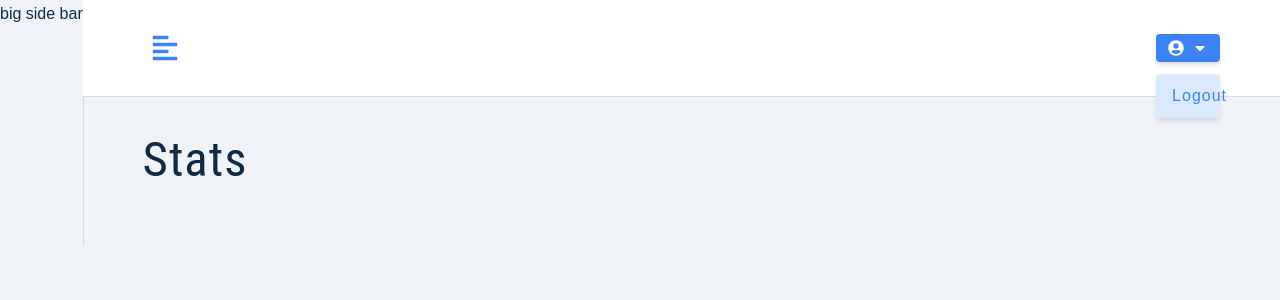
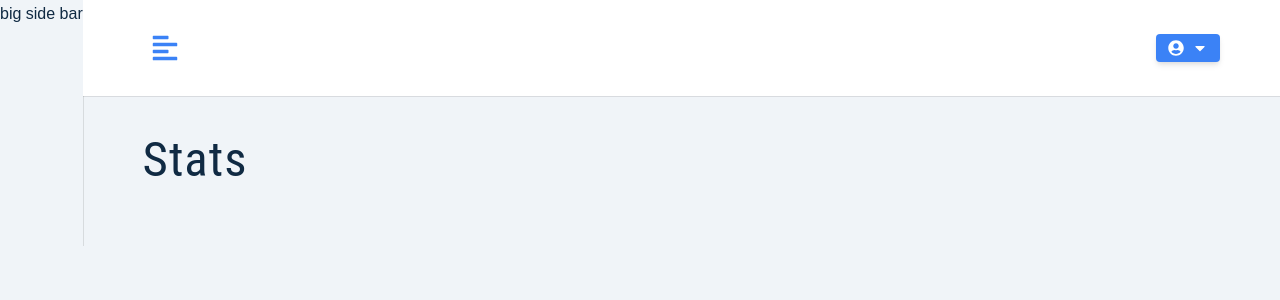
Before and after one commit to ThePrinceOfCodes/job-applications-dashboard, a React (Create React App) app: page / in a window 1280 px wide. Shown: the top 300 px of the page. Built offline with nearby package versions, Linux system fonts and the light colour scheme.

Commit message:
logout toggle function

```diff
--- a/src/components/NavBar.js
+++ b/src/components/NavBar.js
@@ -7,6 +7,7 @@ import { useSelector, useDispatch } from "react-redux";
 import { toggleSidebar } from "../features/user/userSlice";
 
 const NavBar = () => {
+    const [showLogout, setShowLogout] = useState(false)
     const { user } = useSelector((store) => store.user)
     const dispatch = useDispatch()
 
@@ -24,16 +25,18 @@ const NavBar = () => {
                 <h3 className="logo text">dashboard</h3>
             </div>
             <div className="btn-container">
-                <button type="button" className="btn" onClick={()=>console.log('clicked')}>
+                <button type="button" className="btn" onClick={()=>setShowLogout(!showLogout)}>
                     <FaUserCircle />
                     {user? user.name: null}
                     <FaCaretDown />
                 </button>
-                <div className="dropdown show-dropdown">
-                    <button type="button" className="dropdown-btn" onClick={()=>console.log('logout user')}>
-                        logout
-                    </button>
-                </div>
+                {showLogout &&
+                    <div className="dropdown show-dropdown">
+                        <button type="button" className="dropdown-btn" onClick={() => console.log('logout user')}>
+                            logout
+                        </button>
+                    </div>
+                }
             </div>
         </div>
     </Wrapper>
--- a/src/features/user/userSlice.js
+++ b/src/features/user/userSlice.js
@@ -37,7 +37,7 @@ const userSlice = createSlice({
     initialState,
     reducers: {
         toggleSidebar: (state) => {
-            state.isLoading = !state.isLoading
+            state.isSideBarOpen = !state.isSideBarOpen
         }
     },
     extraReducers: (builder) => {
```
